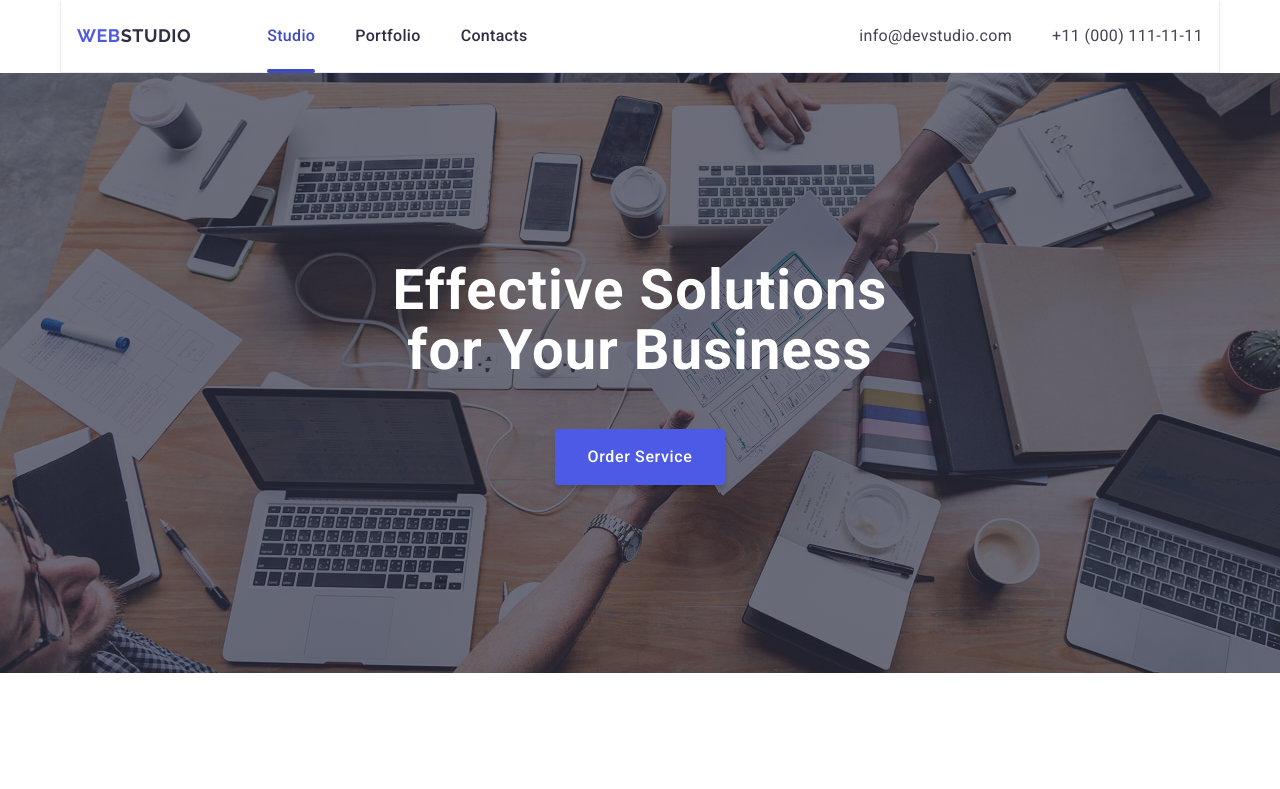
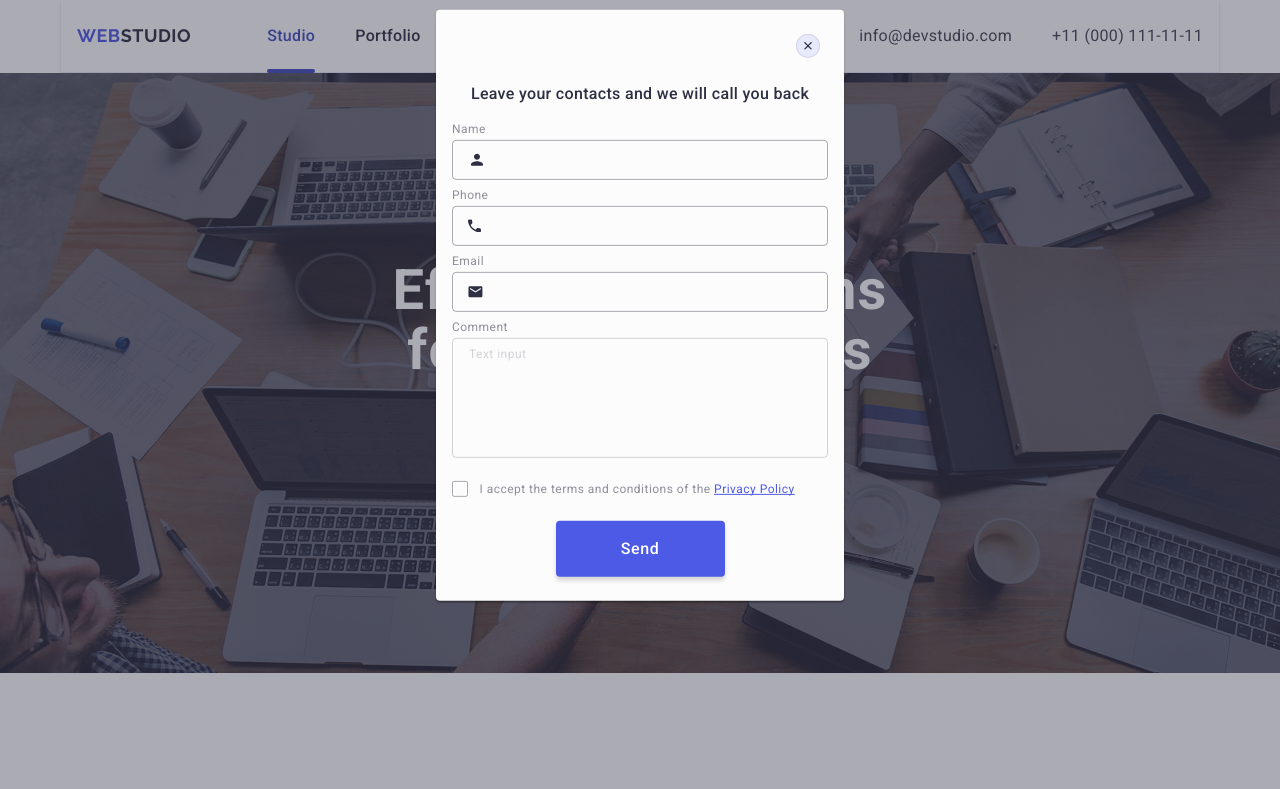
Before and after one commit to usernameRuslant/goit-markup-hw-06, a plain HTML site: page index.html in a window 1280 px wide. Shown: the top 789 px of the page. Drawn offline with nearby package versions, Linux system fonts and the light colour scheme.

Commit message:
add styles

```diff
--- a/css/st.css
+++ b/css/st.css
@@ -686,8 +686,6 @@ body {
 }
 /* desktop */
 @media screen and (min-width: 1158px) {
-  .container__team {
-  }
   .team__list {
     flex-wrap: nowrap;
     gap: 24px;
@@ -730,7 +728,6 @@ body {
   }
   .portfolio__item-overlay-text {
     position: absolute;
-
     top: 0;
     left: 0;
     transform: translateY(100%);
@@ -958,5 +955,245 @@ body {
 /* ////////////////footer STYLES////////////////////////// */
 
 /* ////////////////backdrop+modal STYLES////////////////////////// */
+/* mob */
+@media screen {
+  .modal-backdrop {
+    position: fixed;
+    top: 0;
+    left: 0;
+    width: 100%;
+    height: 100%;
+    z-index: 9999;
+    background: var(--navy-blue-modal);
+
+    opacity: 0;
+    pointer-events: none;
+    transition: opacity 250ms cubic-bezier(0.4, 0, 0.2, 1),
+      visibility 250ms cubic-bezier(0.4, 0, 0.2, 1);
+  }
+  .is-open {
+    opacity: 1;
+    visibility: visible;
+    pointer-events: auto;
+  }
+  .modal {
+    width: 288px;
+    min-height: 584px;
+    border-radius: 4px;
+    padding-top: 72px;
+    padding-left: 16px;
+    padding-right: 16px;
+    padding-bottom: 24px;
+    background-color: var(--dairy);
+    position: absolute;
+    top: 50%;
+    left: 50%;
+    transform: translate(-50%, -66%);
+    box-shadow: 0px 1px 1px rgba(0, 0, 0, 0.14), 0px 1px 3px rgba(0, 0, 0, 0.12),
+      0px 2px 1px rgba(0, 0, 0, 0.2);
+    transition: transform 250ms cubic-bezier(0.4, 0, 0.2, 1);
+  }
+
+  .modal-close-button {
+    position: absolute;
+    display: flex;
+    align-items: center;
+    justify-content: center;
+
+    top: 24px;
+    right: 24px;
+    border: none;
+    background-color: transparent;
+    line-height: 0;
+    border: 1px solid var(--cornflower);
+    border-radius: 50%;
+    width: 24px;
+    height: 24px;
+    border: 1px solid rgba(0, 0, 0, 0.1);
+    background: #e7e9fc;
+    transition: background-color 250ms cubic-bezier(0.4, 0, 0.2, 1),
+      border 250ms cubic-bezier(0.4, 0, 0.2, 1);
+  }
+  .modal-close-icon {
+    width: 8px;
+    height: 8px;
+    fill: var(--navy-blue);
+    transition: fill 250ms cubic-bezier(0.4, 0, 0.2, 1);
+  }
+  .modal-close-button:focus .modal-close-icon,
+  .modal-close-button:hover .modal-close-icon {
+    fill: var(--white);
+  }
+  .modal-close-button:hover {
+    background-color: #404bbf;
+    border: none;
+  }
+  .modal-close-button:focus {
+    border: none;
+    background-color: #404bbf;
+  }
+  .modal-title {
+    font-weight: 500;
+    font-size: 16px;
+
+    line-height: 1.5;
+    letter-spacing: 0.02em;
+    text-align: center;
+    color: var(--navy-blue);
+    font-family: var(--font-family);
+    margin-bottom: 16px;
+  }
+  .modal-form-group {
+    margin-bottom: 8px;
+  }
+  .modal-form-group-textarea {
+    margin-bottom: 16px;
+  }
+  .modal-form-group-textarea::placeholder {
+    line-height: 1.17;
+    letter-spacing: 0.04em;
+    color: rgba(46, 47, 66, 0.4);
+  }
+  .modal-form-label {
+    font-size: 12px;
+    letter-spacing: -0.02em;
+    color: var(--light-slate);
+    display: block;
+    outline: transparent;
+    font-family: var(--font-family);
+    margin-bottom: 4px;
+    line-height: 1.17;
+    letter-spacing: 0.04em;
+  }
+  .modal-input-wrapper {
+    position: relative;
+  }
+  .modal-input {
+    width: 100%;
+
+    height: 40px;
+    border: 1px solid var(--navy-blue-modal);
+    border-radius: 4px;
+    padding: 8px 34px;
+    background-color: transparent;
+    outline: transparent;
+
+    transition: border-color 250ms cubic-bezier(0.4, 0, 0.2, 1);
+  }
+  .modal-input-icon {
+    position: absolute;
+    display: block;
+    top: 50%;
+    left: 16px;
+    fill: var(--navy-blue);
+    transform: translateY(-50%);
+    transition: fill 250ms cubic-bezier(0.4, 0, 0.2, 1);
+  }
+  .modal-input:hover,
+  .modal-input:focus {
+    border-color: var(--iris);
+  }
+  .modal-input:focus + .modal-input-icon {
+    fill: var(--iris);
+  }
+  .modal-textarea {
+    outline: transparent;
+    height: 120px;
+    width: 100%;
+    border: 1px solid var(--navy-blue-modal);
+    border-radius: 4px;
+    padding: 8px 16px;
+    font-size: 12px;
+    line-height: 1.17;
+    letter-spacing: 0.04em;
+    color: rgba(46, 47, 66, 0.4);
+    background-color: transparent;
+    opacity: 0.5;
+    resize: none;
+
+    transition: border-color 250ms cubic-bezier(0.4, 0, 0.2, 1);
+  }
+  .modal-textarea:hover,
+  .modal-textarea:focus {
+    border-color: var(--iris);
+  }
+  .modal-textarea::placeholder {
+    font-size: 12px;
+    line-height: 1.2;
+    letter-spacing: 0.04em;
+    color: var(--navy-blue-modal);
+  }
+  .modal-checkbox-group {
+    margin-bottom: 24px;
+  }
+
+  .modal-checkbox-label {
+    font-size: 12px;
+    line-height: 1.2;
+
+    letter-spacing: 0.04em;
+    color: var(--light-slate);
+  }
+  .modal-checkbox-icon-wrapper {
+    display: inline-flex;
+    justify-content: center;
+    align-items: center;
+    width: 16px;
+    height: 16px;
+    border-radius: 2px;
+    border: 1px solid var(--navy-blue-modal);
+    fill: transparent;
+    cursor: pointer;
+    margin-right: 8px;
+    transition: background-color 250ms cubic-bezier(0.4, 0, 0.2, 1),
+      border 250ms cubic-bezier(0.4, 0, 0.2, 1),
+      fill 250ms cubic-bezier(0.4, 0, 0.2, 1);
+  }
+
+  .modal-privacy-link {
+    line-height: 1.3;
+    text-decoration: underline;
+    text-decoration-skip-ink: none;
+    color: var(--iris);
+  }
+  .modal-submit-button {
+    display: block;
+    min-width: 169px;
+    height: 56px;
+
+    justify-content: center;
+    align-items: center;
+    justify-self: center;
+
+    font-weight: 500;
+    line-height: 1.5;
+    letter-spacing: 0.04em;
+
+    color: var(--white);
+    border: none;
+    border-radius: 4px;
+    padding: 16px 32px;
+
+    box-shadow: 0 4px 4px 0 rgba(0, 0, 0, 0.15);
+    background: var(--iris);
+    transition: background-color 250ms cubic-bezier(0.4, 0, 0.2, 1);
+  }
+
+  .modal-submit-button:hover,
+  .modal-submit-button:focus {
+    background-color: var(--ocean);
+  }
+  .modal-checkbox:checked + .modal-checkbox-label .modal-checkbox-icon-wrapper {
+    background-color: var(--ocean);
+    border: none;
+    fill: #f4f4fd;
+  }
+}
+/* tab */
+@media screen and (min-width: 768px) {
+  .modal {
+    width: 408px;
+  }
+}
 
 /* ////////////////backdrop+modal STYLES////////////////////////// */
--- a/css/styles.css
+++ b/css/styles.css
@@ -815,8 +815,7 @@ body {
 .modal-checkbox-group {
   margin-bottom: 24px;
 }
-.modal-checkbox {
-}
+
 .modal-checkbox-label {
   font-size: 12px;
   line-height: 1.17;
```
